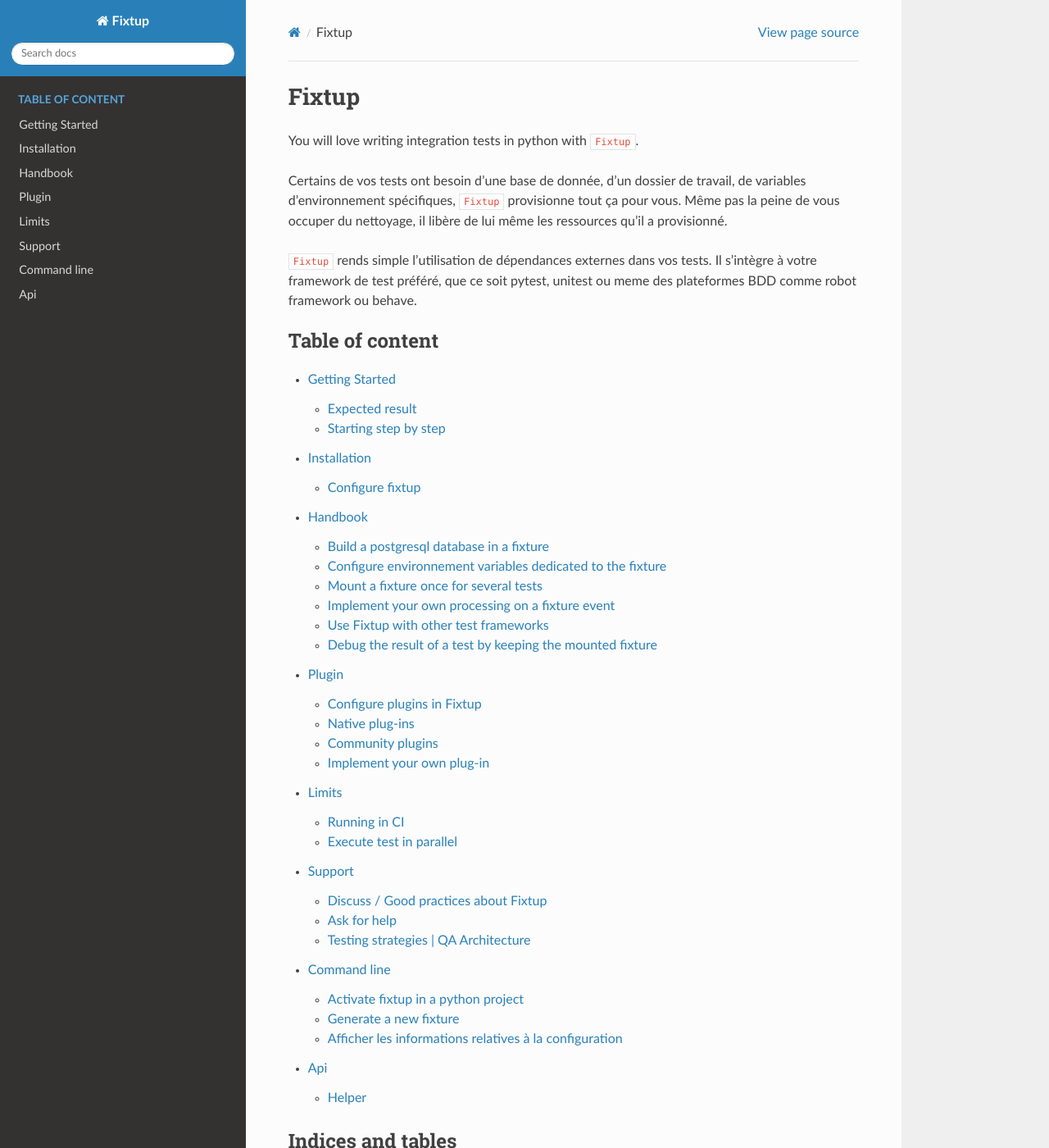
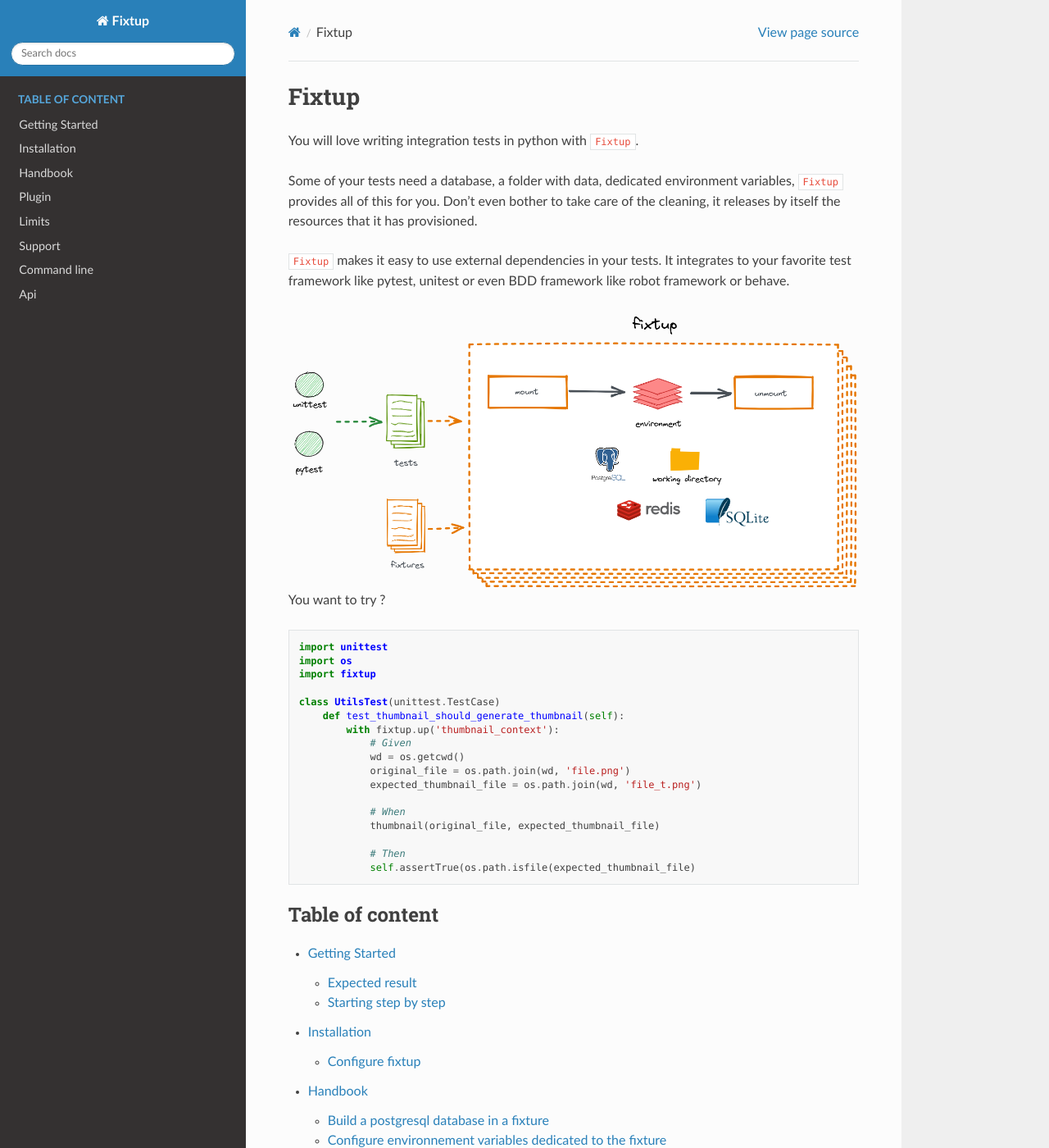
Before and after one commit to FabienArcellier/fixtup, a Sphinx documentation site: the page built from docs/source/index.rst, in a window 1280 px wide and 1400 px high. Shown: the whole window at 82% size. Built offline with Sphinx 7.4.7 and the Read the Docs theme 2.0.0, drawn with Linux system fonts in a browser that asks for light colours.

Commit message:
write a better introduction for fixtup
* change the index page of documentation
* design an outline schema

```diff
--- a/docs/source/index.rst
+++ b/docs/source/index.rst
@@ -3,13 +3,38 @@
 
 You will love writing integration tests in python with ``Fixtup``.
 
-Certains de vos tests ont besoin d'une base de donnée, d'un dossier de travail, de variables d'environnement spécifiques,
-``Fixtup`` provisionne tout ça pour vous. Même pas la peine de vous occuper du nettoyage,
-il libère de lui même les ressources qu'il a provisionné.
+Some of your tests need a database, a folder with data, dedicated environment variables,
+``Fixtup`` provides all of this for you. Don't even bother to take care of the cleaning,
+it releases by itself the resources that it has provisioned.
 
-``Fixtup`` rends simple l'utilisation de dépendances externes dans vos tests. Il s'intègre
-à votre framework de test préféré, que ce soit pytest, unitest ou meme des plateformes BDD comme robot framework
-ou behave.
+``Fixtup`` makes it easy to use external dependencies in your tests. It integrates
+to your favorite test framework like pytest, unitest or even BDD framework like robot framework
+or behave.
+
+.. figure:: _static/principle_diagram.png
+    :align: center
+
+You want to try ?
+
+.. code-block:: python
+
+    import unittest
+    import os
+    import fixtup
+
+    class UtilsTest(unittest.TestCase)
+        def test_thumbnail_should_generate_thumbnail(self):
+            with fixtup.up('thumbnail_context'):
+                # Given
+                wd = os.getcwd()
+                original_file = os.path.join(wd, 'file.png')
+                expected_thumbnail_file = os.path.join(wd, 'file_t.png')
+
+                # When
+                thumbnail(original_file, expected_thumbnail_file)
+
+                # Then
+                self.assertTrue(os.path.isfile(expected_thumbnail_file)
 
 .. toctree::
     :maxdepth: 2
```
Also changed, not shown: README.md (+8 -32 lines), docs/source/_static/principle_diagram.png (added), 1 other file.
